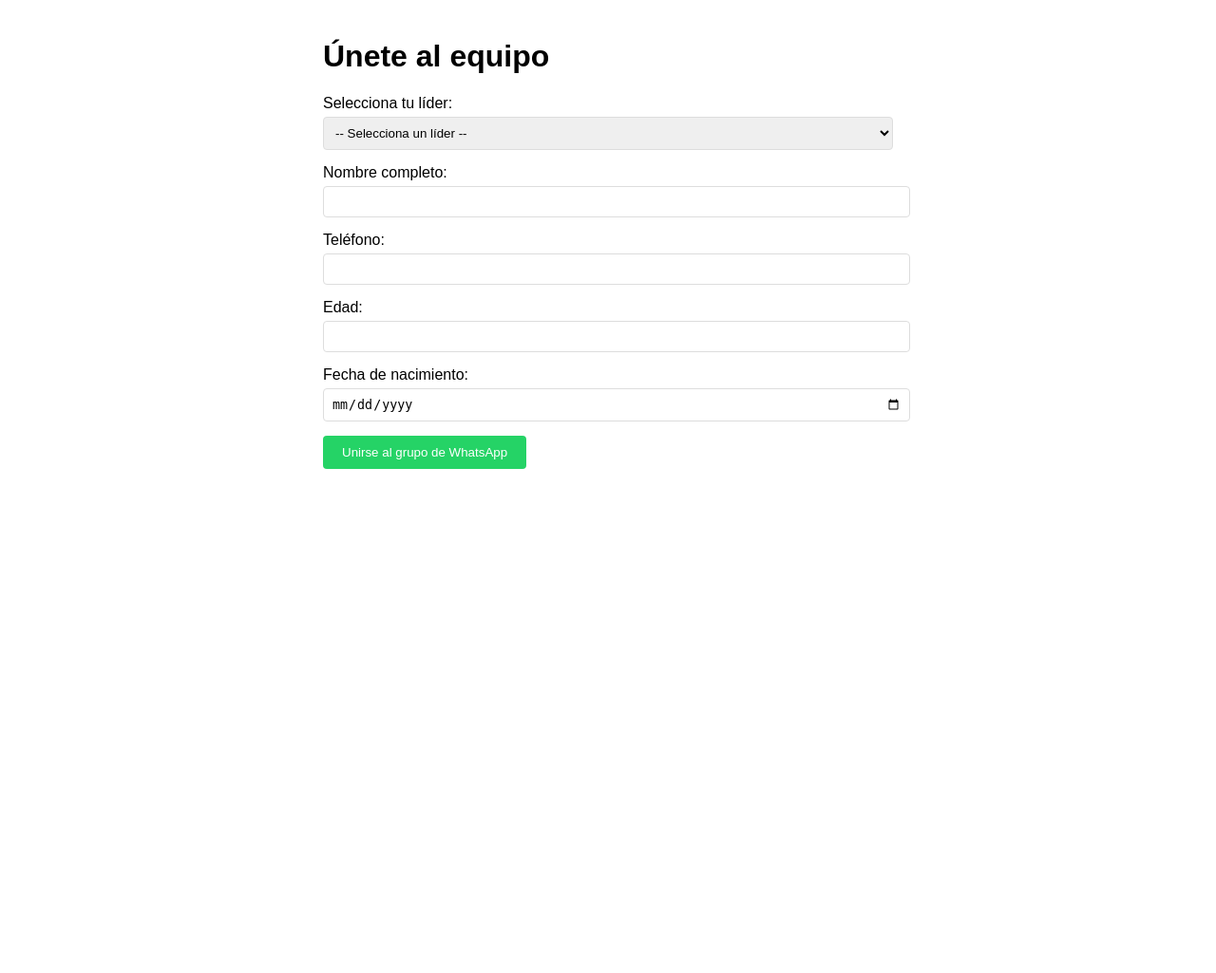
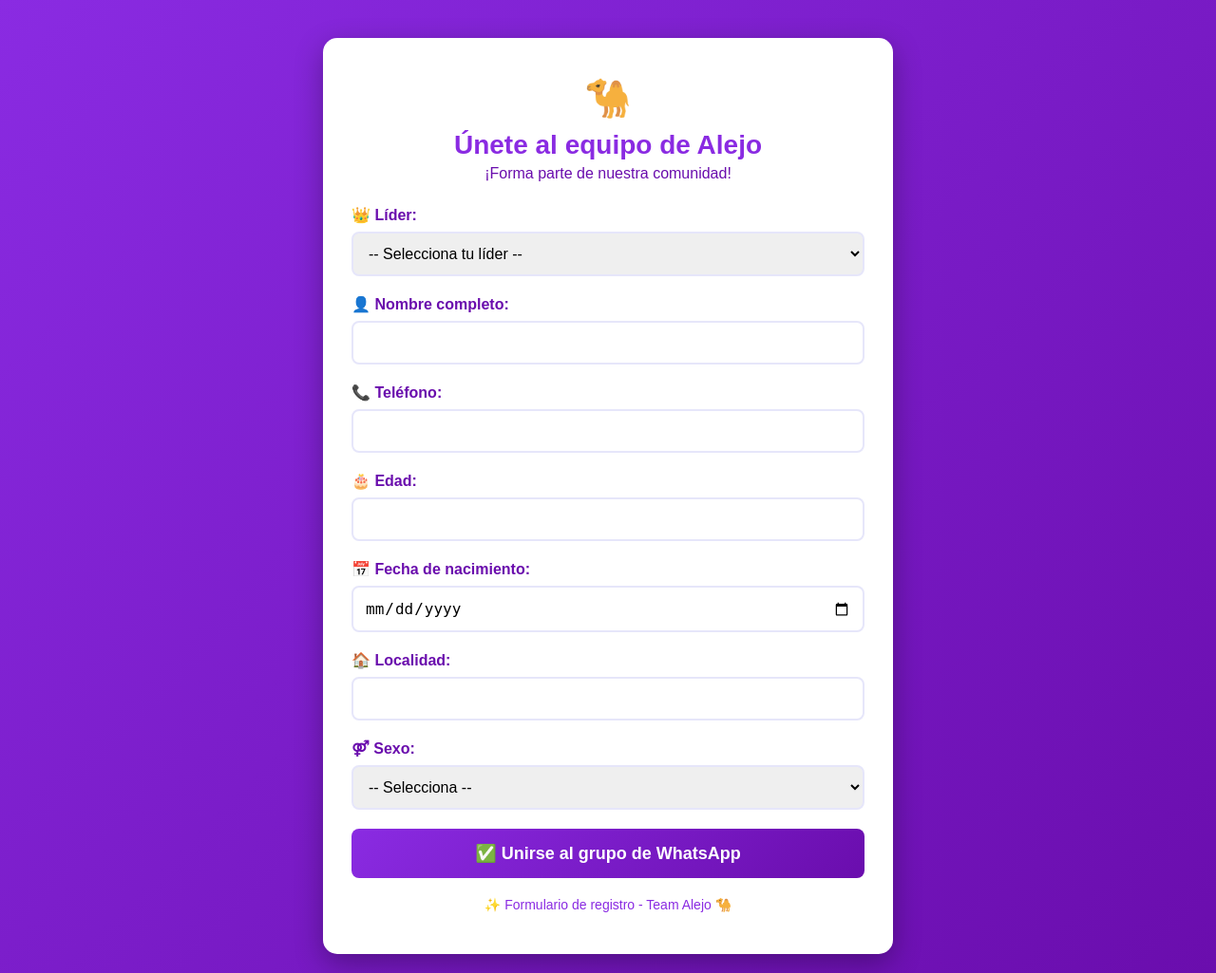
Before and after one commit to dssanche/mi_registro_whatsapp, a Flask app: page / in a window 1280 px wide. Shown: the whole page at 95% size. Before the commit the page ends 494 px from the top, so only its background shows below. Run offline with Flask 3, Linux system fonts and the light colour scheme.

Commit message:
Fix requirements

```diff
--- a/templates/registro.html
+++ b/templates/registro.html
@@ -1,63 +1,130 @@
 <!DOCTYPE html>
 <html>
 <head>
-    <title>Registro - Unete al equipo</title>
+    <title>Registro - Únete al equipo de Alejo 🐪</title>
     <style>
         body {
-            font-family: Arial, sans-serif;
+            font-family: 'Arial', sans-serif;
             max-width: 600px;
             margin: 0 auto;
             padding: 20px;
+            background: linear-gradient(135deg, #8A2BE2, #6A0DAD);
+            color: #333;
+        }
+        .container {
+            background: white;
+            border-radius: 15px;
+            padding: 30px;
+            box-shadow: 0 10px 30px rgba(0,0,0,0.3);
+            margin-top: 20px;
+        }
+        .header {
+            text-align: center;
+            margin-bottom: 25px;
+        }
+        .header h1 {
+            color: #8A2BE2;
+            margin: 0;
+            font-size: 28px;
+        }
+        .header .subtitle {
+            color: #6A0DAD;
+            font-size: 16px;
+            margin-top: 5px;
+        }
+        .camello-icon {
+            font-size: 40px;
+            margin: 10px 0;
         }
         .form-group {
-            margin-bottom: 15px;
+            margin-bottom: 20px;
         }
         label {
             display: block;
-            margin-bottom: 5px;
+            margin-bottom: 8px;
+            font-weight: bold;
+            color: #6A0DAD;
         }
         input, select {
             width: 100%;
-            padding: 8px;
-            border: 1px solid #ddd;
-            border-radius: 4px;
+            padding: 12px;
+            border: 2px solid #E6E6FA;
+            border-radius: 8px;
+            box-sizing: border-box;
+            font-size: 16px;
+            transition: border-color 0.3s;
+        }
+        input:focus, select:focus {
+            border-color: #8A2BE2;
+            outline: none;
+            box-shadow: 0 0 5px rgba(138, 43, 226, 0.3);
         }
         button {
-            background-color: #25D366;
+            background: linear-gradient(135deg, #8A2BE2, #6A0DAD);
             color: white;
-            padding: 10px 20px;
+            padding: 15px;
             border: none;
-            border-radius: 4px;
+            border-radius: 8px;
             cursor: pointer;
+            font-size: 18px;
+            width: 100%;
+            font-weight: bold;
+            transition: transform 0.2s;
+        }
+        button:hover {
+            transform: translateY(-2px);
+            box-shadow: 0 5px 15px rgba(138, 43, 226, 0.4);
         }
         .qr-section {
             text-align: center;
-            margin: 20px 0;
+            margin: 25px 0;
             padding: 20px;
-            border: 1px solid #ddd;
-            border-radius: 8px;
+            border: 2px dashed #8A2BE2;
+            border-radius: 10px;
+            background-color: #F8F0FF;
         }
         .qr-image {
             max-width: 200px;
             margin: 10px auto;
+            border: 3px solid #8A2BE2;
+            border-radius: 10px;
         }
         .link-section {
-            background-color: #f5f5f5;
+            background-color: #F0E6FF;
             padding: 15px;
             border-radius: 8px;
             margin: 15px 0;
             word-break: break-all;
         }
+        .copy-btn {
+            background: #9370DB;
+            padding: 8px 15px;
+            font-size: 14px;
+            width: auto;
+            margin-top: 10px;
+        }
+        .footer {
+            text-align: center;
+            margin-top: 20px;
+            color: #8A2BE2;
+            font-size: 14px;
+        }
     </style>
 </head>
 <body>
-    <h1>Únete al equipo</h1>
+    <div class="container">
+        <div class="header">
+            <div class="camello-icon">🐪</div>
+            <h1>Únete al equipo de Alejo</h1>
+            <div class="subtitle">¡Forma parte de nuestra comunidad!</div>
+        </div>
 
         <form action="/registro" method="POST">
+            <!-- Selección de Líder -->
             <div class="form-group">
-            <label for="lider">Selecciona tu líder:</label>
-            <select id="lider" name="lider" onchange="actualizarQR()">
-                <option value="">-- Selecciona un líder --</option>
+                <label for="lider">👑 Líder:</label>
+                <select id="lider" name="lider" onchange="actualizarQR()" required>
+                    <option value="">-- Selecciona tu líder --</option>
                     {% for id, nombre in lideres.items() %}
                         <option value="{{ id }}" {% if lider_seleccionado == id %}selected{% endif %}>
                             {{ nombre }}
@@ -66,41 +133,62 @@
                 </select>
             </div>
 
-        <!-- Sección del QR (se muestra solo cuando se selecciona un líder) -->
+            <!-- Sección del QR -->
             <div id="qrSection" class="qr-section" style="display: none;">
-            <h3>Escanea el QR para compartir</h3>
+                <h3 style="color: #8A2BE2;">📱 Escanea el QR para compartir</h3>
                 <div id="qrContainer">
                     <!-- El QR se cargará aquí -->
                 </div>
                 <div class="link-section">
-                <strong>Link directo:</strong><br>
+                    <strong>🔗 Link directo:</strong><br>
                     <span id="directLink"></span>
-                <button type="button" onclick="copiarLink()">Copiar Link</button>
+                    <button type="button" onclick="copiarLink()" class="copy-btn">📋 Copiar Link</button>
                 </div>
             </div>
 
+            <!-- Información Personal -->
             <div class="form-group">
-            <label for="nombre">Nombre completo:</label>
+                <label for="nombre">👤 Nombre completo:</label>
                 <input type="text" id="nombre" name="nombre" required>
             </div>
 
             <div class="form-group">
-            <label for="telefono">Teléfono:</label>
+                <label for="telefono">📞 Teléfono:</label>
                 <input type="tel" id="telefono" name="telefono" required>
             </div>
 
             <div class="form-group">
-            <label for="edad">Edad:</label>
+                <label for="edad">🎂 Edad:</label>
                 <input type="number" id="edad" name="edad" required>
             </div>
 
             <div class="form-group">
-            <label for="nacimiento">Fecha de nacimiento:</label>
+                <label for="nacimiento">📅 Fecha de nacimiento:</label>
                 <input type="date" id="nacimiento" name="nacimiento" required>
             </div>
 
-        <button type="submit">Unirse al grupo de WhatsApp</button>
+            <div class="form-group">
+                <label for="localidad">🏠 Localidad:</label>
+                <input type="text" id="localidad" name="localidad" required>
+            </div>
+
+            <div class="form-group">
+                <label for="sexo">⚤ Sexo:</label>
+                <select id="sexo" name="sexo" required>
+                    <option value="">-- Selecciona --</option>
+                    <option value="Masculino">Masculino</option>
+                    <option value="Femenino">Femenino</option>
+                    <option value="Otro">Otro</option>
+                </select>
+            </div>
+
+            <button type="submit">✅ Unirse al grupo de WhatsApp</button>
         </form>
+
+        <div class="footer">
+            <p>✨ Formulario de registro - Team Alejo 🐪</p>
+        </div>
+    </div>
 
     <script>
         function actualizarQR() {
@@ -131,7 +219,7 @@
         function copiarLink() {
             const linkText = document.getElementById('directLink').textContent;
             navigator.clipboard.writeText(linkText).then(function() {
-                alert('Link copiado al portapapeles!');
+                alert('✅ Link copiado al portapapeles!');
             });
         }
 
```
Also changed, not shown: templates/todos_qr.html (added, +66 -0 lines). Lines whose indentation alone changed are shown as unchanged.
